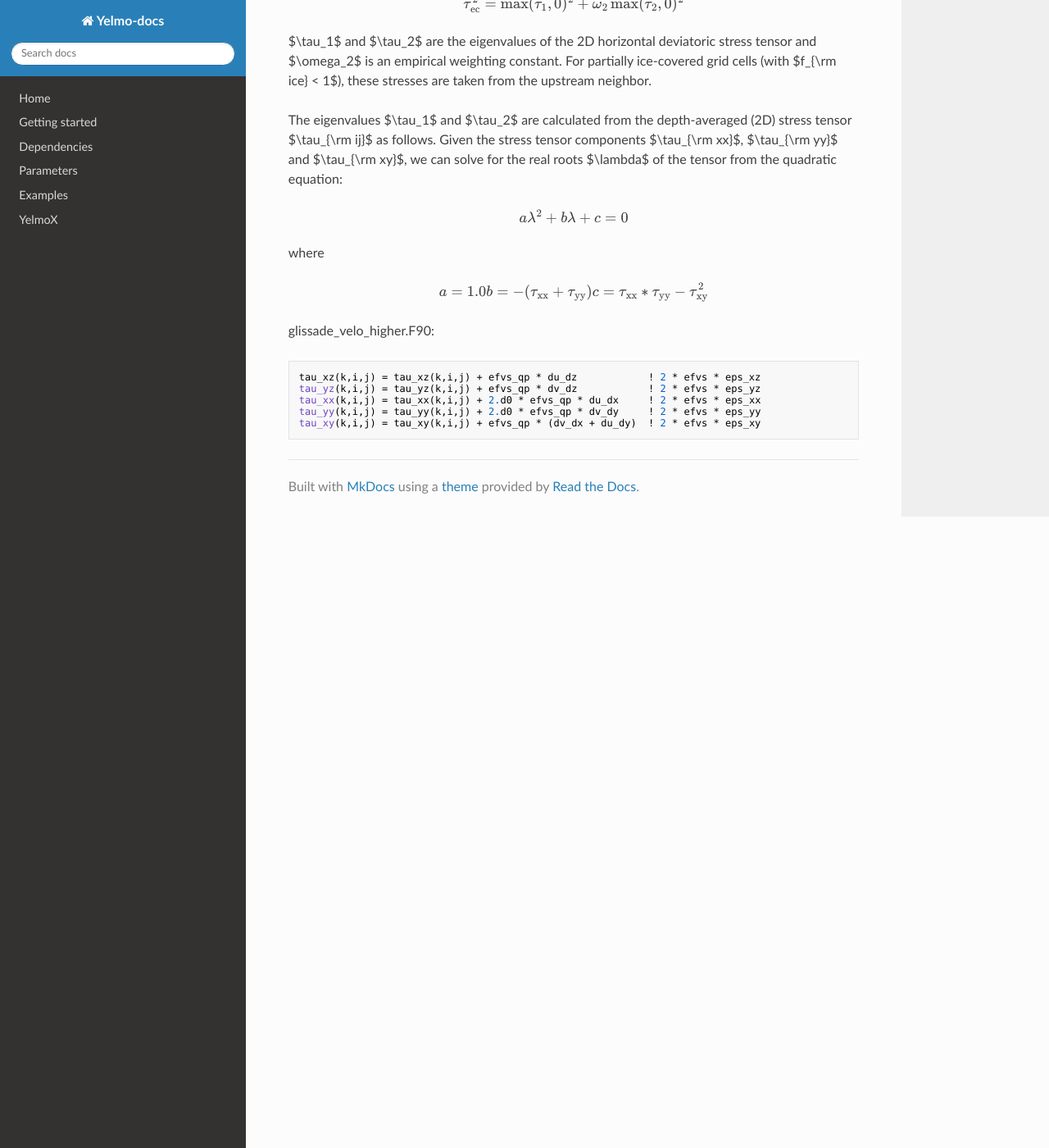
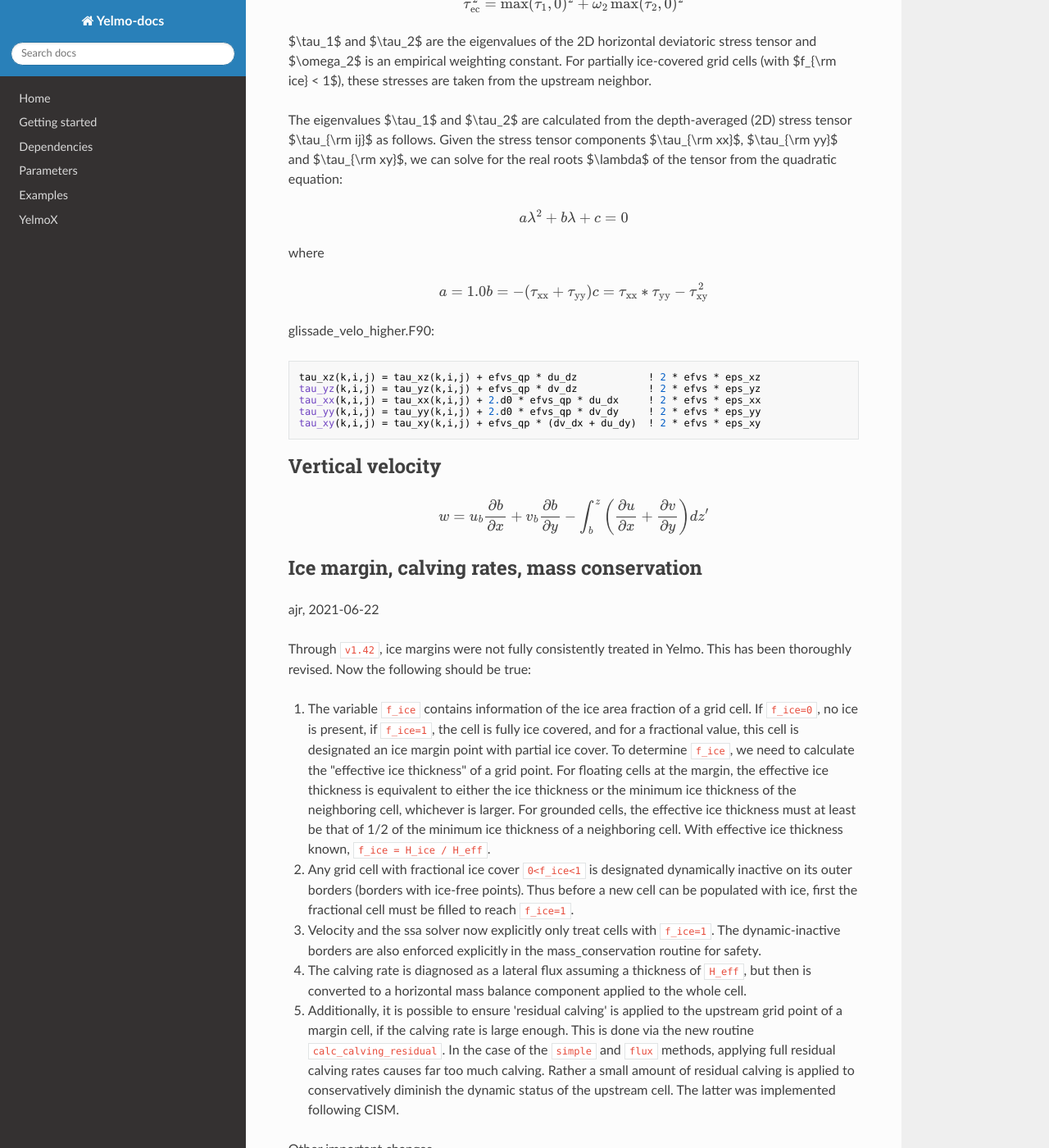
Before and after one commit to palma-ice/yelmo-docs, an MkDocs documentation site: the page built from docs/notes.md, in a window 1280 px wide and 1400 px high, scrolled down 4293 px. Shown: the whole window at 82% size. Built offline with MkDocs 1.6.1, drawn with Linux system fonts in a browser that asks for light colours; nearby versions of some CDN libraries; formulas are drawn with MathJax 3; some of the changed text lies outside the part shown.

Commit message:
Updated notes.

````diff
--- a/docs/notes.md
+++ b/docs/notes.md
@@ -213,3 +213,28 @@ tau_xx(k,i,j) = tau_xx(k,i,j) + 2.d0 * efvs_qp * du_dx     ! 2 * efvs * eps_xx
 tau_yy(k,i,j) = tau_yy(k,i,j) + 2.d0 * efvs_qp * dv_dy     ! 2 * efvs * eps_yy
 tau_xy(k,i,j) = tau_xy(k,i,j) + efvs_qp * (dv_dx + du_dy)  ! 2 * efvs * eps_xy
 ```
+
+## Vertical velocity
+
+$$
+w = u_b \frac{\partial b}{\partial x} + v_b \frac{\partial b}{\partial y} - \int_b^z \left( \frac{\partial u}{\partial x} + \frac{\partial v}{\partial y} \right) dz'
+$$
+
+
+## Ice margin, calving rates, mass conservation
+
+ajr, 2021-06-22
+
+Through `v1.42`, ice margins were not fully consistently treated in Yelmo. This has been thoroughly revised. Now the following should be true:
+
+1. The variable `f_ice` contains information of the ice area fraction of a grid cell. If `f_ice=0`, no ice is present, if `f_ice=1`, the cell is fully ice covered, and for a fractional value, this cell is designated an ice margin point with partial ice cover. To determine `f_ice`, we need to calculate the "effective ice thickness" of a grid point. For floating cells at the margin, the effective ice thickness is equivalent to either the ice thickness or the minimum ice thickness of the neighboring cell, whichever is larger. For grounded cells, the effective ice thickness must at least be that of 1/2 of the minimum ice thickness of a neighboring cell. With effective ice thickness known, `f_ice = H_ice / H_eff`.
+2. Any grid cell with fractional ice cover `0<f_ice<1` is designated dynamically inactive on its outer borders (borders with ice-free points). Thus before a new cell can be populated with ice, first the fractional cell must be filled to reach `f_ice=1`.
+3. Velocity and the ssa solver now explicitly only treat cells with `f_ice=1`. The dynamic-inactive borders are also enforced explicitly in the mass_conservation routine for safety.
+4. The calving rate is diagnosed as a lateral flux assuming a thickness of `H_eff`, but then is converted to a horizontal mass balance component applied to the whole cell.
+5. Additionally, it is possible to ensure 'residual calving' is applied to the upstream grid point of a margin cell, if the calving rate is large enough. This is done via the new routine `calc_calving_residual`. In the case of the `simple` and `flux` methods, applying full residual calving rates causes far too much calving. Rather a small amount of residual calving is applied to conservatively diminish the dynamic status of the upstream cell. The latter was implemented following CISM.
+
+Other important changes
+
+1. Major bug fix with thermodynamics and vertical velocity. The vertical velocity correction that was being applied to account for the sigma coordinates was incorrect. A correction must be applied to get the vertical velocity itself. Then another correction must be applied when calculating the vertical advection in the thermodynamics routine. Now this is hopefully done correctly. EISMINT EXPA and EXPF appear to work well. This may hopefully prove crucial for Javi's advance/retreat issues in Antarctica.
+2. Modified staggering of 3D viscosity to be done on horizontal ab-nodes, then averaged to the center. This follows a 'quadrature' approach and appears to be more rigorously close to actually integrating over the area. It's not clear how this might affect stability of ice streams (i.e., Daniel's results).
+3. Two-step mass balance with updates to `f_ice` in between, with more explicit tracking of all mass changes. Now a new variable `mb_resid` holds any threshold changes applied at the end of the mass balance update.
````
